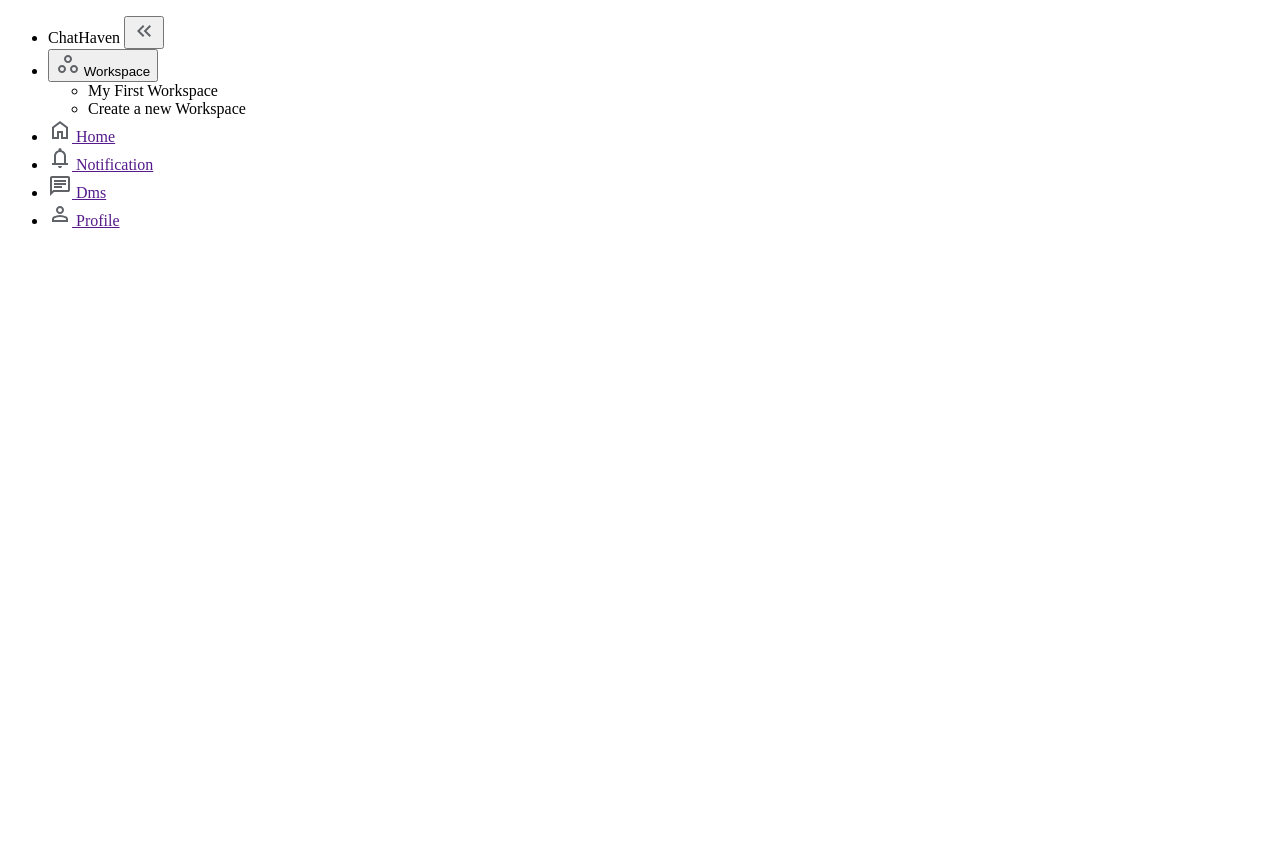
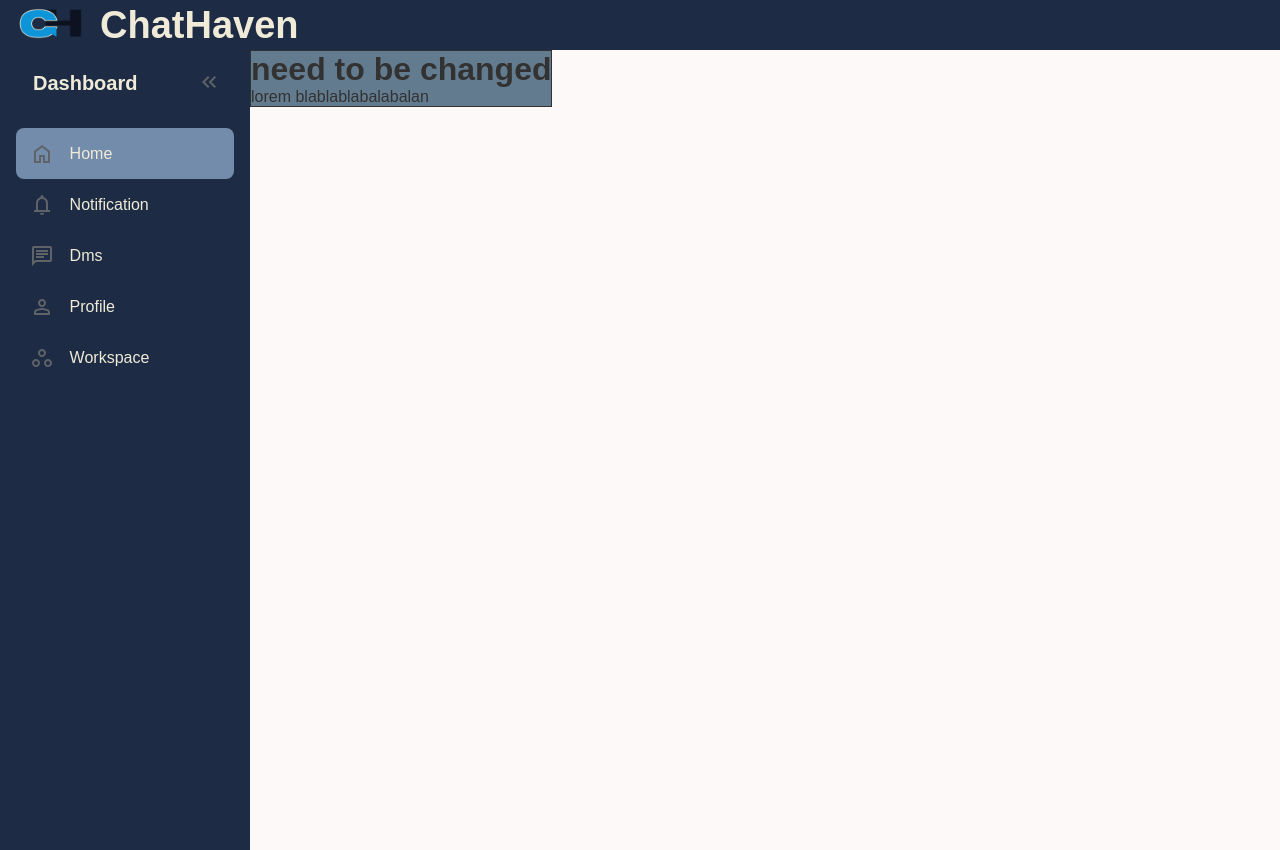
Before and after one commit to First-Time-Coders/FirstTimeCoders-SOEN341_Project_W25, a Django app: template api/templates/api/dashboard-admin.html in a window 1280 px wide. Before the commit the page ends 228 px from the top, so only its background shows below. Run offline with Django 4.2, Linux system fonts and the light colour scheme; the template is opened without the code that fills it, so the values that code supplies are empty; some libraries are stand-ins or nearby versions.

Commit message:
frontend dashbaord admin. side bar is done

```diff
--- /dev/null
+++ b/api/static/css/dashboard.css
@@ -0,0 +1,158 @@
+ * {
+     margin: 0;
+     padding: 0;
+ }
+
+ body {
+     font-family: 'work sans', sans-serif;
+     min-height: 100vh;
+     max-height: 100dvh;
+     background-color: #FDF9F9;
+     color: black;
+     display: grid;
+     grid-template-columns: auto 1fr;
+ }
+ #topbar {
+    width: 100%;
+    height: 50px; /* Adjust height as needed */
+    background-color: #1d2c44; /* Dark background */
+    color: #f0ebd8;
+    display: flex;
+    align-items: center;
+    position: absolute; /* Fix the top bar at the top */
+    top: 0;
+    left: 0;
+    z-index: 1000; /* Ensure it's above other content */
+}
+
+ .topbar-content {
+    width: 100%;
+    max-width: 1200px; /* Adjust as needed */
+
+}
+
+ .page-container {
+    display: flex;
+    padding-top: 50px; /* Offset for the fixed top bar */
+    height: calc(100vh - 50px); /* Full height minus top bar */
+
+ }
+
+ #sidebar {
+     box-sizing: border-box;
+     height: 100vh;
+     width: 250px;
+     padding: 5px 1em;
+     background-color: #1d2c44; /*Change it (background color of sidebar*/
+     border-right: 1px #f0ebd8;
+     position: sticky;
+     top: 0;
+     align-self: start;
+     transition: 300ms ease-in-out;
+     overflow: hidden;
+     text-wrap: nowrap;
+
+ }
+
+ header span {
+     font-size: 38px;
+     font-weight: bold;
+ }
+
+ .logo-name {
+     display: flex;
+     align-items: center;
+     justify-content: center;
+     padding-left: 0;
+ }
+
+ #sidebar.close {
+     padding: 5px;
+     width: 60px;
+     transition: 300ms ease-in-out;
+ }
+
+ #sidebar ul {
+     list-style: none;
+ }
+
+ #sidebar a, #sidebar .dropdown-btn, #sidebar .name-app {
+     text-decoration: none;
+     border-radius: .5em;
+     padding: .85em;
+     color: #f0ebd8;
+     display: flex;
+     align-items: center;
+     gap: 1em;
+ }
+ #sidebar > ul > li:first-child {
+     display: flex;
+     justify-content: flex-end;
+     margin-bottom: 16px;
+ }
+
+ #sidebar ul li.active a {
+     background: #738cab;
+
+ }
+
+ #sidebar img {
+     flex-shrink: 0;
+ }
+
+ #sidebar a:hover, #sidebar .dropdown-btn:hover {
+    filter: brightness(150%) ;
+     transition: 300ms ease-in-out;
+ }
+
+ #sidebar .sub-workspace {
+     transition: 300ms ease-in-out;
+     grid-template-rows: 0fr;
+
+     display: none;
+
+ }
+
+ .dropdown-btn:hover .sub-workspace:hover {
+     display: block;
+
+ }
+
+
+ #sidebar .sub-menu.show {
+     grid-template-rows: 1fr;
+ }
+
+
+ .dropdown-btn {
+     width: 100%;
+     text-align: left;
+     background: none;
+     border: none;
+     font: inherit;
+     cursor: pointer;
+ }
+
+ #toggle-btn {
+     margin-left: auto;
+     padding: 1em;
+     border: none;
+     border-right: .5em;
+     background: none;
+     cursor: pointer;
+
+ }
+ #toggle-btn.rotate img {
+     transform: rotate(180deg);
+ }
+
+ #toggle-btn:hover {
+     filter: brightness(150%) ;
+     transition: 300ms ease-in-out;
+ }
+
+ .container {
+     background: #3d5c75;
+     opacity: .8;
+     border: 1px solid;
+ }
--- a/api/templates/api/dashboard-admin.html
+++ b/api/templates/api/dashboard-admin.html
@@ -1,38 +1,39 @@
-{% load static %}
-
 <!DOCTYPE html>
 <html lang="en">
 <head>
+    {% load static %}
     <meta charset="UTF-8">
     <meta name="viewport" content="width=device-width, initial-scale=1">
     <title>Home Page</title>
-    <link rel="stylesheet" href="{% static 'css/.css' %}">
+    <link rel="stylesheet" href="{% static 'css/dashboard.css' %}">
     <script src="https://onpkg.com/htmx.org@1.9.5"></script>
 </head>
 <body>
+
+<header id="topbar">
+    <div class="top-bar-content">
+        <div class="logo-name">
+            <img src="{% static 'logo/logo.png' %}" style="width: 100px; height: 100px" alt="logo">
+            <span>ChatHaven</span>
+        </div>
+
+    </div>
+</header>
+<div class="page-container">
 <nav id="sidebar">
         <ul>
             <li>
-                <span class="name-app">ChatHaven</span>
+                <span class="name-app" style="font-weight: 600; font-size: 20px">Dashboard</span>
                 <button id="toggle-btn">
                     <img src="{% static 'icons/arrowleft-icon.svg' %}" alt="SVG Icon">
                 </button>
             </li>
-            <li class="active">
-                <button class="dropdown-btn">
-                    <img src="{% static 'icons/workspace-icon.svg' %}" alt="SVG Icon">
-                    <span>Workspace</span>
-                </button>
-                <ul id="workspace-dropdown" class="sub-workspace">
-                    <li><a href="#"></a>My First Workspace</li>
-                    <li><a href="#"></a>Create a new Workspace</li>
 
-                </ul>
                <!-- <a href="">
                     <img src="{% static 'icons/workspace-icon.svg' %}" alt="SVG Icon">
                     <span>Workspace</span>
                 </a>-->
-            </li>
+
 
             <li class="active">
                 <a href="">
@@ -41,31 +42,74 @@
                 </a>
             </li>
 
-            <li class="active">
+            <li>
                 <a href="">
                     <img src="{% static 'icons/notification-icon.svg' %}" alt="SVG Icon">
                     <span>Notification</span>
                 </a>
             </li>
 
-            <li class="active">
+            <li>
                 <a href="">
                     <img src="{% static 'icons/dm-icon.svg' %}" alt="SVG Icon">
                     <span>Dms</span>
                 </a>
             </li>
 
-            <li class="active">
+            <li>
                 <a href="">
                     <img src="{% static 'icons/profile-icon.svg' %}" alt="SVG Icon">
                     <span>Profile</span>
                 </a>
             </li>
+
+            <li>
+
+
+                <button class="dropdown-btn">
+                    <img src="{% static 'icons/workspace-icon.svg' %}" alt="SVG Icon">
+                    <span>Workspace</span>
+                </button>
+
+                <div class="content-dd">
+                     <ul id="workspace-dropdown" class="sub-workspace">
+                    <div>
+                        <li><a href="#"></a>My First Workspace</li>
+                        <li><a href="#"></a>Create a new Workspace</li>
+                    </div>
+
+
+                </ul>
+                </div>
+
+            </li>
         </ul>
 
     </nav>
     <main>
+        <div class="container">
+            <h1>need to be changed</h1>
+            <p>lorem blablablabalabalan</p>
+        </div>
+    </main>
 
-    </main>
+</div>
+
+<script defer>
+    document.addEventListener("DOMContentLoaded", function() {
+        const toggleButton = document.getElementById('toggle-btn');
+        const sidebar = document.getElementById('sidebar');
+
+        toggleButton.addEventListener("click", function() {
+        sidebar.classList.toggle('close');
+        toggleButton.classList.toggle('rotate');
+
+         });
+
+    });
+
+
+</script>
+
 </body>
 </html>
```
Also changed, not shown: api/static/logo/logo.png (added).
